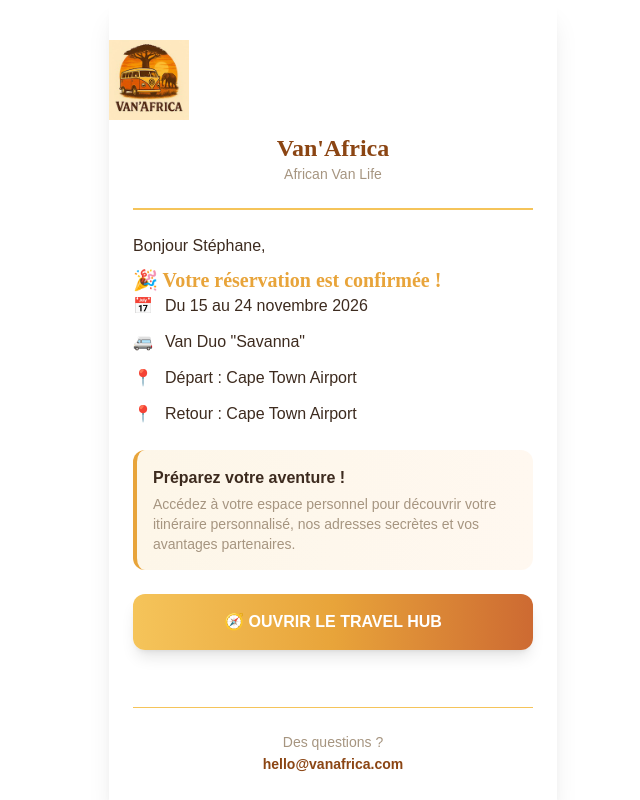
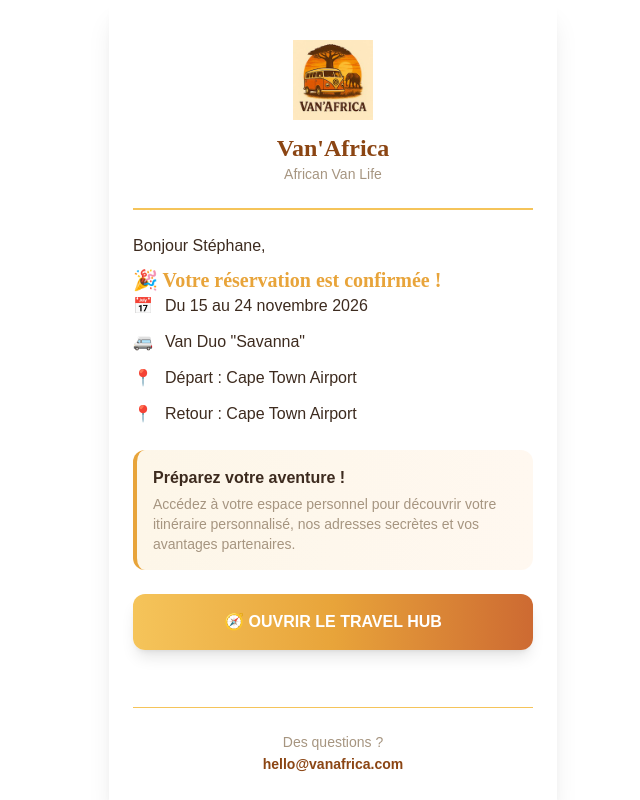
Before and after one commit to kevindepalmas/vanafrica-travelhub, a Next.js app: page / in a window 1280 px wide. Shown: the whole page, without its empty margins (307-947 px from the left). Built offline with nearby package versions, Linux system fonts and the light colour scheme; a web font is replaced by a local one.

Commit message:
Logo centré

```diff
--- a/app/page.tsx
+++ b/app/page.tsx
@@ -4,7 +4,7 @@
 
       {/* Header avec logo */}
       <div className="text-center pt-10 pb-6">
-        <Image src="/icon-192.png" alt="Van'Africa" width={80} height={80} className="mb-3" />
+        <Image src="/icon-192.png" alt="Van'Africa" width={80} height={80} className="mb-3 mx-auto" />
         <h1 className="text-2xl font-bold text-[#8B4513] font-serif" style={{ fontFamily: 'serif' }}>
           Van&apos;Africa
         </h1>
```
